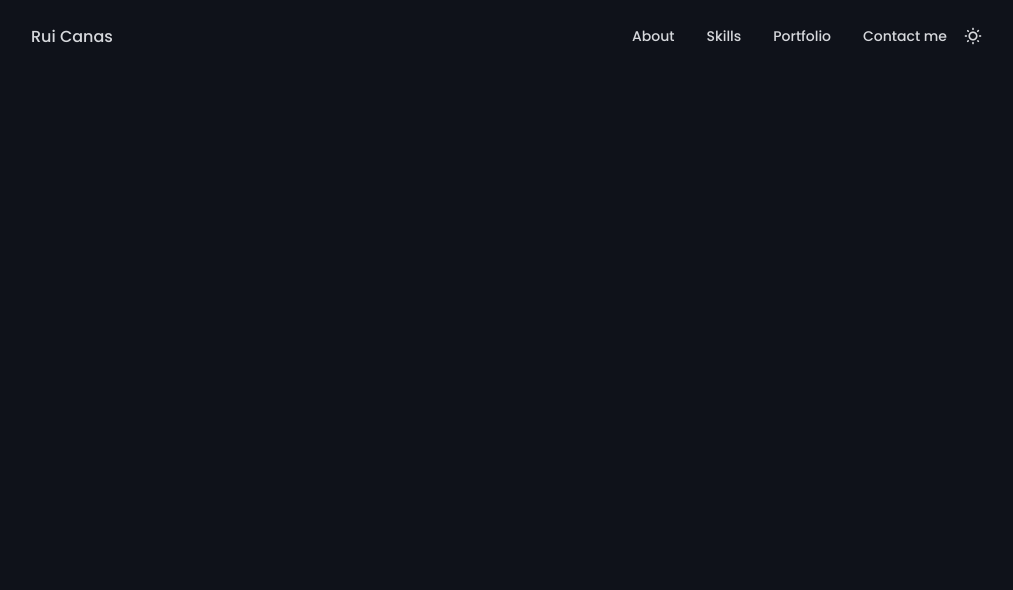
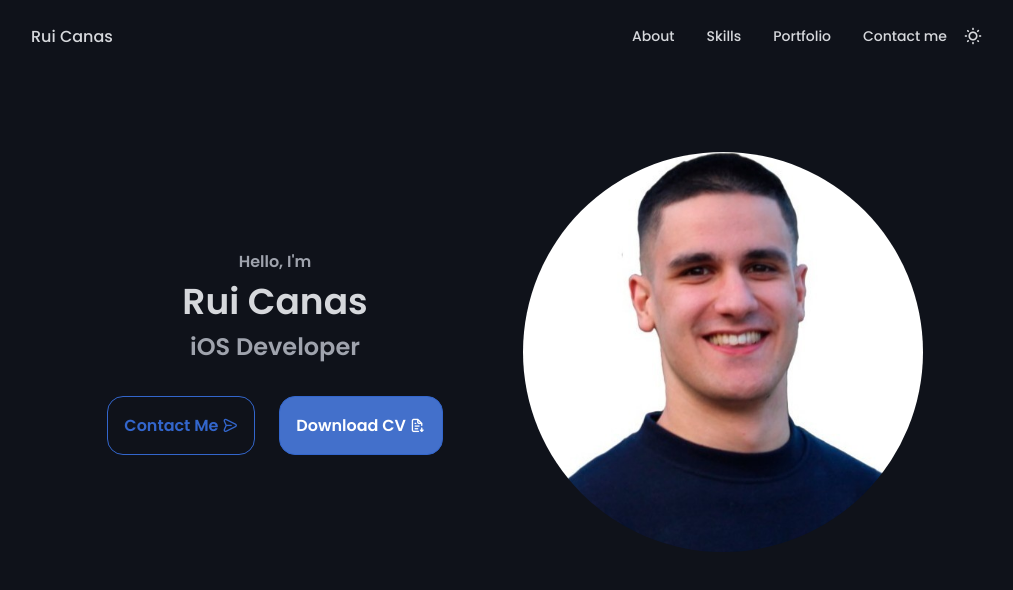
Before and after one commit to ruicanas/ruicanas.github.io, a plain HTML site: page index.html in a window 1280 px wide. Both pictures are taken after a click on the icon 1098 px from the left and 36 px from the top of the page. Shown: the top 590 px of the page, without its empty margins (125-1138 px from the left). Drawn offline with nearby package versions, Linux system fonts and the light colour scheme.

Commit message:
Home page with image and text

```diff
--- a/assets/js/main.js
+++ b/assets/js/main.js
@@ -43,9 +43,9 @@ const iconTheme = "uil-sun";
 const selectedTheme = localStorage.getItem("selected-theme");
 const selectedIcon = localStorage.getItem("selected-icon");
 
-const toggleTheme = (themeClass, iconClass) => {
-  document.body.classList.toggle(themeClass);
-  themeButton.classList.toggle(iconClass);
+const toggleTheme = () => {
+  document.body.classList.toggle(darkTheme);
+  themeButton.classList.toggle(iconTheme);
   localStorage.setItem("selected-theme", getCurrentTheme());
   localStorage.setItem("selected-icon", getCurrentIcon());
 };
@@ -53,8 +53,8 @@ const toggleTheme = (themeClass, iconClass) => {
 const getCurrentTheme = () => document.body.classList.contains(darkTheme) ? "dark" : "light";
 const getCurrentIcon = () => themeButton.classList.contains(iconTheme) ? "uil-moon" : "uil-sun";
 
-if (selectedTheme) {
-  toggleTheme(selectedTheme === "dark" ? darkTheme : "", selectedIcon === "uil-moon" ? iconTheme : "");
+if (selectedTheme === "dark" || selectedIcon === "uil-moon") {
+  toggleTheme();
 }
 
-themeButton.addEventListener("click", () => toggleTheme(darkTheme, iconTheme));
+themeButton.addEventListener("click", toggleTheme);
--- a/assets/styles/styles.css
+++ b/assets/styles/styles.css
@@ -21,6 +21,7 @@
     --container-color: #fff;
     --scroll-bar-color: hsl(var(--hue-color), 12%, 90%);
     --scroll-thumb-color: hsl(var(--hue-color), 12%, 80%);
+    --btn-color: hsl(var(--hue-color), 60%, 50%);
 
     /*========== Dark Theme ==========*/
     body.dark-theme {
@@ -32,6 +33,7 @@
       --container-color: hsl(var(--hue-color), 29%, 10%);
       --scroll-bar-color: hsl(var(--hue-color), 12%, 38%);
       --scroll-thumb-color: hsl(var(--hue-color), 12%, 26%);
+      --btn-color: hsl(var(--hue-color), 29%, 10%)
     }
 
     /*========== Button Dark/Light ==========*/
@@ -96,12 +98,6 @@
         --smaller-font-size: .813rem;
     }
 }
-
-/*========== Variables Dark theme ==========*/
-
-
-/*========== Button Dark/Light ==========*/
-
 
 /*==================== BASE ====================*/
 * {
@@ -326,9 +322,91 @@ img {
 
 /*==================== HOME ====================*/
 
+#home {
+  display: flex;
+  justify-content: center;
+  gap: 5rem;
+  height: 80vh;
+}
+
+.home__pic-container {
+  display: flex;
+  height: 400px;
+  width: 400px;
+  margin: auto 0;
+}
+
+.home__pic-container img {
+  overflow: hidden;
+  border-radius: 50%;
+}
+
+.home__text {
+  align-self: center;
+  text-align: center;
+}
+
+.home__text p {
+  font-weight: 600;
+}
+
+.home__text__p1 {
+  text-align: center;
+}
+
+.home__text__p2 {
+  font-size: var(--h2-font-size);
+  margin-bottom: 2rem;
+}
+
+.home__title {
+  font-size: var(--h1-font-size);
+  text-align: center;
+}
+
 
 /*==================== BUTTONS ====================*/
 
+.btn-container {
+  display: inline-flex;
+  justify-content: center;
+}
+
+.btn {
+  font-weight: 600;
+  transition: all 300 ease;
+  padding: 1rem;
+  border-radius: 1rem;
+}
+
+.btn-color-1,
+.btn-color-2 {
+  border: var(--first-color) 0.1rem solid;
+}
+
+.btn-color-1 {
+  background: var(--first-color-alt);
+  color: white;
+}
+
+.btn-color-2 {
+  color: var(--first-color);
+}
+
+.btn-color-1:hover,
+.btn-color-2:hover {
+  cursor: pointer;
+}
+
+.btn-color-1:hover {
+  background: var(--first-color);
+  color: white;
+}
+
+.btn-color-2:hover {
+  background: var(--first-color);
+  color: white;
+}
 
 /*==================== ABOUT ====================*/
 
--- a/index.html
+++ b/index.html
@@ -6,10 +6,11 @@
         <meta name="viewport" content="width=device-width, initial-scale=1.0">
 
         <!--==================== UNICONS ====================-->
-    <link rel="stylesheet" href="https://unicons.iconscout.com/release/v4.0.8/css/line.css">
+        <link rel="stylesheet"
+            href="https://unicons.iconscout.com/release/v4.0.8/css/line.css">
 
         <!--==================== SWIPER CSS ====================-->
-    <link rel="stylesheet" href="">
+        <link rel="stylesheet" href>
 
         <!--==================== CSS ====================-->
         <link rel="stylesheet" href="assets/styles/styles.css">
@@ -21,7 +22,7 @@
         <!--==================== HEADER ====================-->
         <header class="header" id="header">
             <nav class="nav container">
-            <a href="" class="nav__logo">Rui Canas</a>
+                <a href class="nav__logo">Rui Canas</a>
 
                 <div class="nav__menu" id="nav-menu">
                     <ul class="nav__list grid">
@@ -37,7 +38,8 @@
                         </li>
                         <li class="nav__item">
                             <a href="#skills" class="nav__link">
-                            <i class="uil uil-file-alt nav__icon"></i> Skills
+                                <i class="uil uil-file-alt nav__icon"></i>
+                                Skills
                             </a>
                         </li>
                         <li class="nav__item">
@@ -47,7 +49,8 @@
                         </li>
                         <li class="nav__item">
                             <a href="#contact" class="nav__link">
-                            <i class="uil uil-phone nav__icon"></i> Contact me
+                                <i class="uil uil-phone nav__icon"></i> Contact
+                                me
                             </a>
                         </li>
                     </ul>
@@ -69,6 +72,26 @@
         <main class="main">
             <!--==================== HOME ====================-->
             <section class="home section" id="home">
+                <div class="home__text">
+                    <p class="home__text__p1">Hello, I'm</p>
+                    <h1 class="home__title">Rui Canas</h1>
+                    <p class="home__text__p2">iOS Developer</p>
+
+                    <div class="btn-container grid">
+                        <a href="#contact" class="btn btn-color-2">
+                            Contact Me
+                            <i class="uil uil-message"></i>
+                        </a>
+                        <a href="#download" class="btn btn-color-1">
+                            Download CV
+                            <i class="uil uil-file-download-alt "></i>
+                        </a>
+                    </div>
+                </div>
+                <div class="home__pic-container">
+                    <img src="assets/images/ruicanas.jpeg"
+                        alt="Rui Canas Profile Picture">
+                </div>
             </section>
 
             <!--==================== ABOUT ====================-->
@@ -109,9 +132,8 @@
 
         <!--==================== SCROLL TOP ====================-->
 
-
         <!--==================== SWIPER JS ====================-->
-    <script src=""></script>
+        <script src></script>
 
         <!--==================== MAIN JS ====================-->
         <script src="assets/js/main.js"></script>
```
Also changed, not shown: 1 other file. Lines whose indentation alone changed are shown as unchanged.
